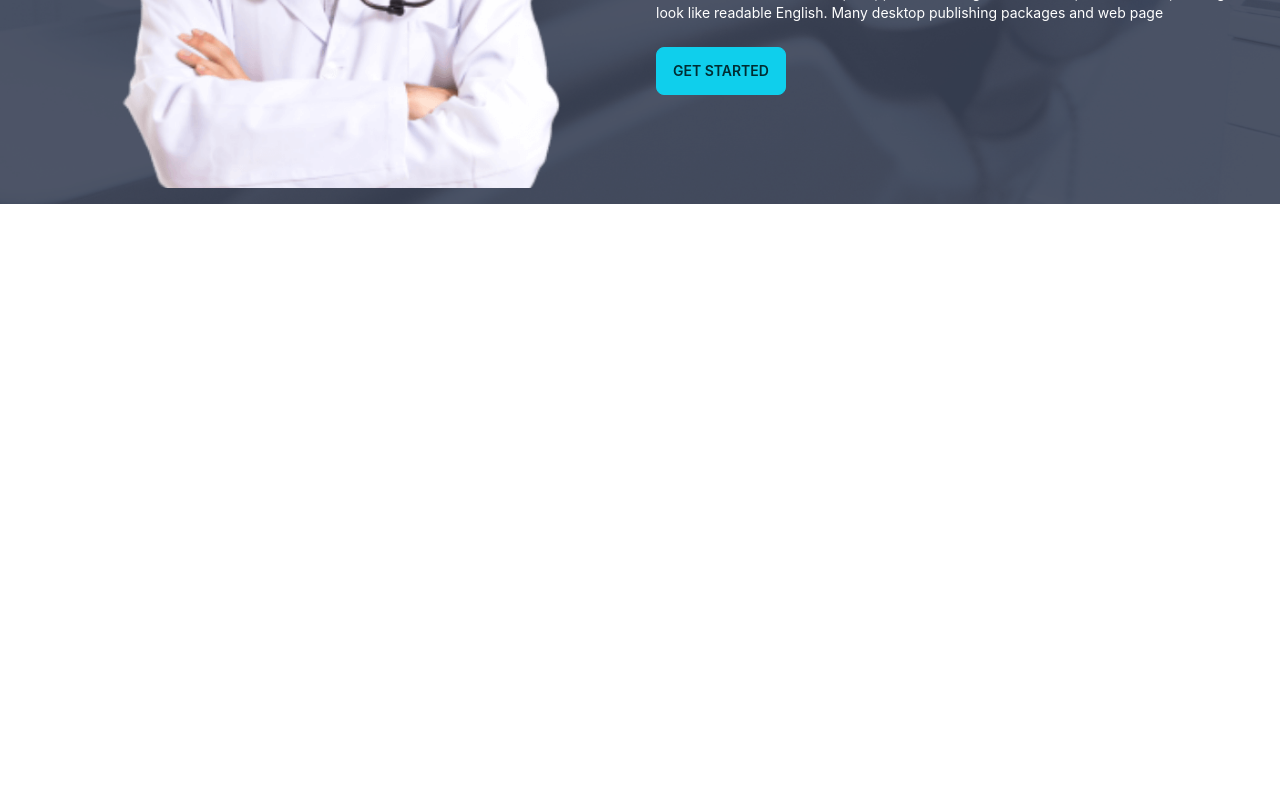
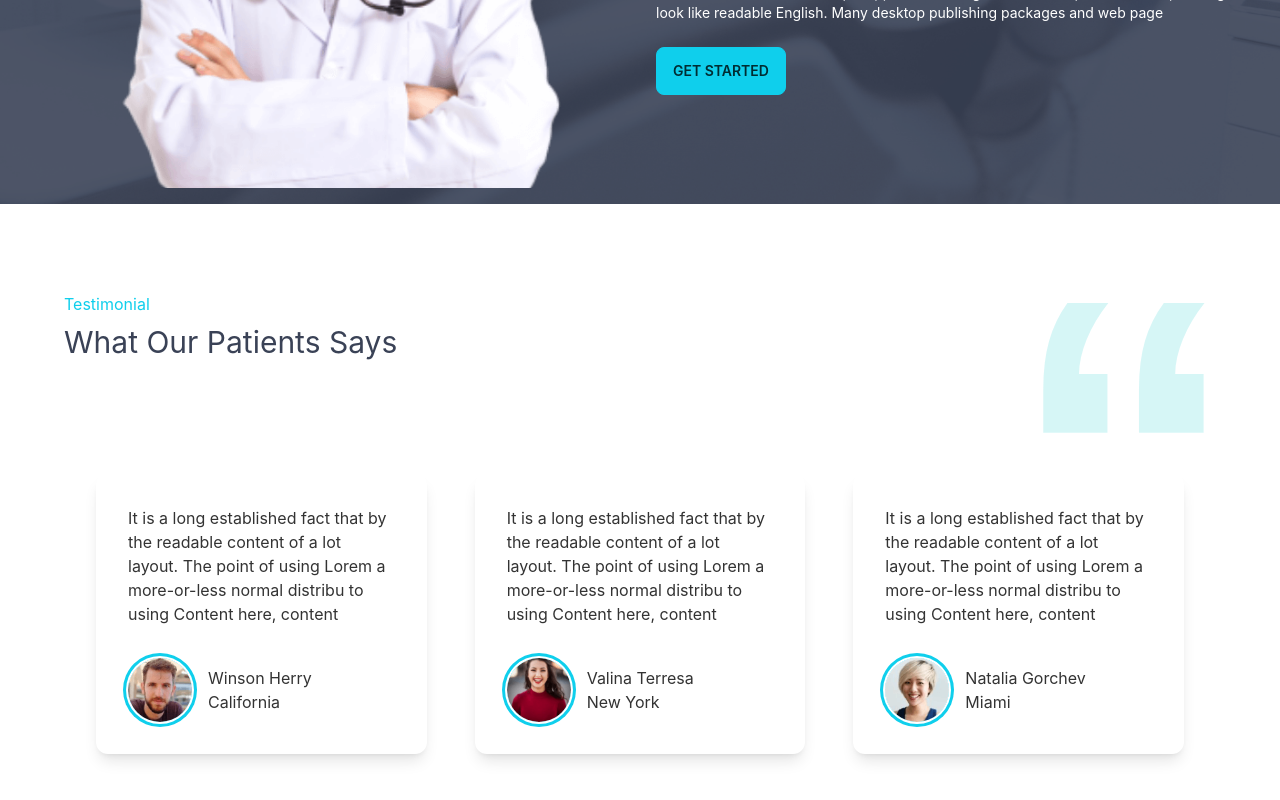
Before and after one commit to rahad2694/doctors-portal-client-side, a React (Create React App) app: page / in a window 1280 px wide. Shown: the part 2889-3689 px from the top of the page. Before the commit the page ends 3133 px from the top, so only its background shows below. Built offline with nearby package versions, Linux system fonts and the light colour scheme.

Commit message:
Patient Review section added in Homepage

```diff
--- a/src/pages/Home/Home.js
+++ b/src/pages/Home/Home.js
@@ -2,6 +2,7 @@ import React from 'react';
 import Banner from './Banner';
 import Banner_2 from './Banner_2';
 import Banner_3_appoinment from './Banner_3_appoinment';
+import PatientReview from './PatientReview';
 import Services from './Services';
 
 const Home = () => {
@@ -15,6 +16,7 @@ const Home = () => {
             <Services></Services>
             <Banner_2></Banner_2>
             <Banner_3_appoinment></Banner_3_appoinment>
+            <PatientReview></PatientReview>
         </div>
     );
 };
--- /dev/null
+++ b/src/pages/Home/IndividualReview.js
@@ -0,0 +1,23 @@
+import React from 'react';
+
+const IndividualReview = ({ review }) => {
+    const { text, img, name, address } = review;
+    return (
+        <div className='p-8 rounded-xl shadow-lg'>
+            <h1 className='pb-4'>{text}</h1>
+            <div className='flex pr-4 pt-4 items-center'>
+                <div class="avatar mr-4">
+                    <div class="w-16 rounded-full ring ring-primary ring-offset-base-100 ring-offset-2">
+                        <img alt='' src={img} />
+                    </div>
+                </div>
+                <div>
+                    <h1>{name}</h1>
+                    <p>{address}</p>
+                </div>
+            </div>
+        </div>
+    );
+};
+
+export default IndividualReview;
--- a/src/pages/Home/PatientReview.js
+++ b/src/pages/Home/PatientReview.js
@@ -1,10 +1,33 @@
 import React from 'react';
+import quote from './../../assets/icons/quote.svg'
+import image1 from './../../assets/images/people1.png';
+import image2 from './../../assets/images/people2.png';
+import image3 from './../../assets/images/people3.png';
+import IndividualReview from './IndividualReview';
 
 const PatientReview = () => {
+    const reviewData = [
+        { id:1, text: 'It is a long established fact that by the readable content of a lot layout. The point of using Lorem a more-or-less normal distribu to using Content here, content', img: image1, name: 'Winson Herry', address: 'California' },
+        { id:2, text: 'It is a long established fact that by the readable content of a lot layout. The point of using Lorem a more-or-less normal distribu to using Content here, content', img: image2, name: 'Valina Terresa', address: 'New York' },
+        { id:3, text: 'It is a long established fact that by the readable content of a lot layout. The point of using Lorem a more-or-less normal distribu to using Content here, content', img: image3, name: 'Natalia Gorchev', address: 'Miami' },
+    ]
     return (
-        <div>
-
-        </div>
+        <section className='lg:px-12 mx-4 px-4 my-20'>
+            <div className='flex justify-between mt-6 mb-10'>
+                <div>
+                    <h1 className='text-primary my-2'>Testimonial</h1>
+                    <h1 className="text-3xl text-accent">What Our Patients Says</h1>
+                </div>
+                <div className='flex justify-end'>
+                    <img className='w-2/4' src={quote} alt="" />
+                </div>
+            </div>
+            <div className='grid lg:grid-cols-3 grid-cols-1 gap-12 lg:px-8 px-4'>
+                {
+                    reviewData.map(review =><IndividualReview key={review.id} review = {review}></IndividualReview>)
+                }
+            </div>
+        </section>
     );
 };
 
```
